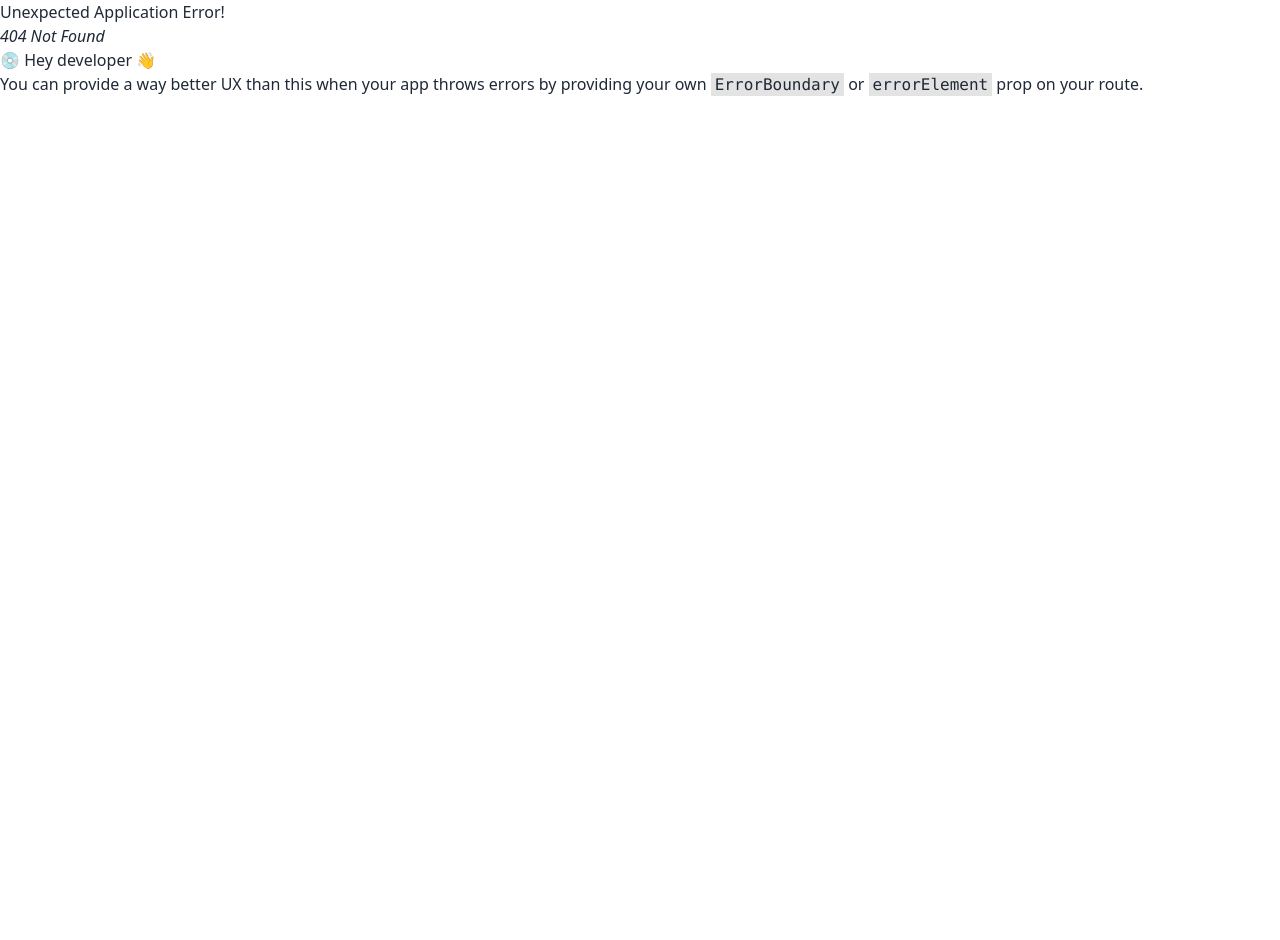
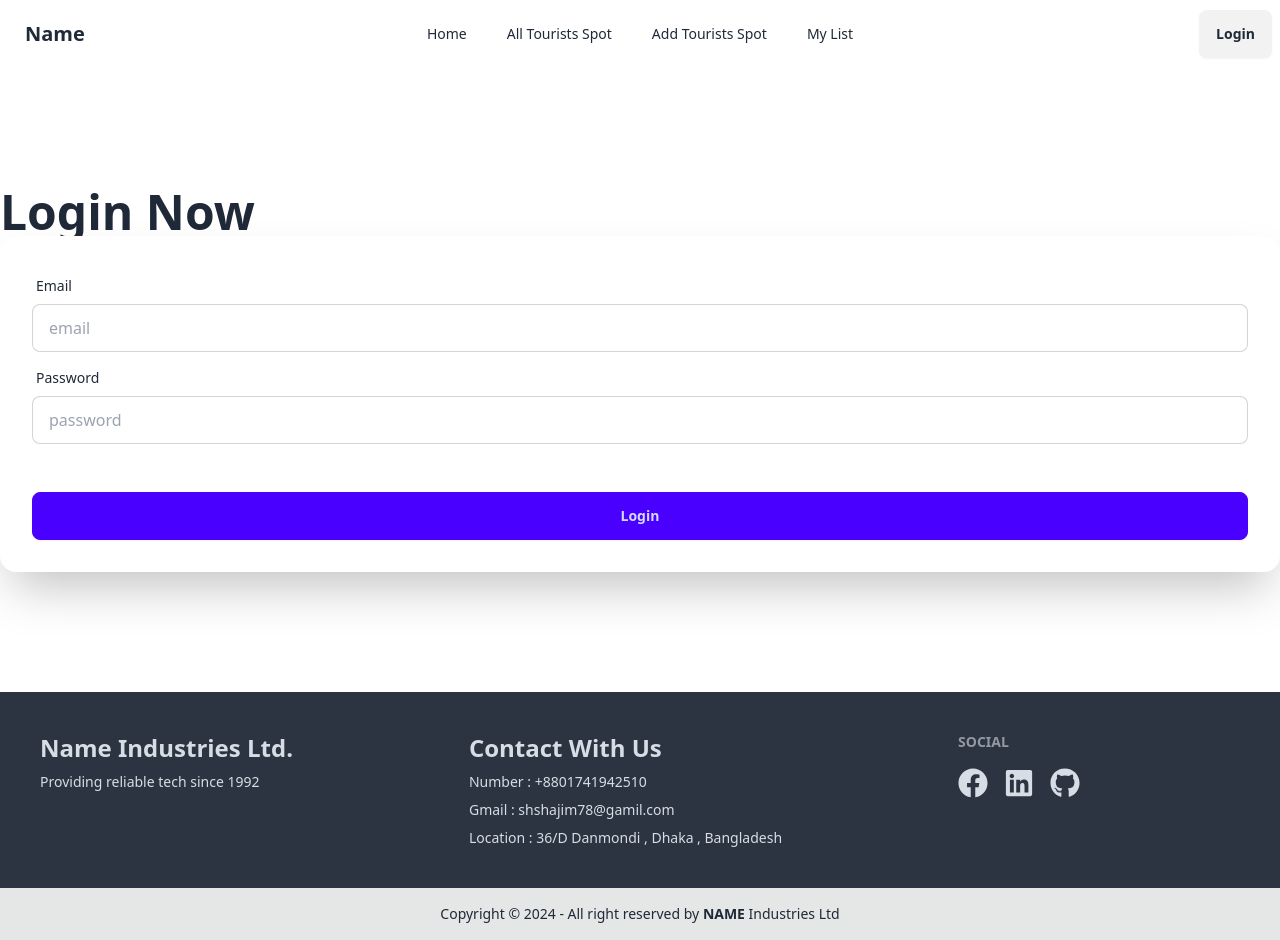
Before and after one commit to OHshajim/SAFAR-Client, a React (Vite) app: page /login in a window 1280 px wide. Before the commit this address had no page. Before the commit the page ends 800 px from the top, so only its background shows below. Built offline with nearby package versions, Linux system fonts and the light colour scheme.

Commit message:
login page add

```diff
--- a/src/Provider/AuthProvider.jsx
+++ b/src/Provider/AuthProvider.jsx
@@ -1,6 +1,6 @@
 import { createContext, useState } from "react";
-import auth from "../Firebase/firebase.config";
-import { createUserWithEmailAndPassword } from "firebase/auth";
+import { createUserWithEmailAndPassword, signInWithEmailAndPassword } from "firebase/auth";
+import auth from "../Firebase/Firebase.config";
 
 export const AuthContext = createContext(null)
 
@@ -8,10 +8,16 @@ const AuthProvider = ({ children }) => {
   const [user, setUser] = useState({})
 
   // create user
-  const createUser = ( email, password) => {
+  const createUser = (email, password) => {
     return createUserWithEmailAndPassword(auth, email, password);
   }
-  const info = { user, createUser }
+  // login
+  const Login = (email, password) => {
+    return signInWithEmailAndPassword(auth, email, password);
+  }
+
+
+  const info = { user, createUser, Login }
   return (
     <AuthContext.Provider value={info}>
       {children}
--- /dev/null
+++ b/src/assets/Pages/Login.jsx
@@ -0,0 +1,66 @@
+import { useContext, useState } from "react";
+import { AuthContext } from "../../Provider/AuthProvider";
+
+const Login = () => {
+    const { Login } = useContext(AuthContext)
+    const [error, setError] = useState("")
+    const handleLogin = event => {
+        setError(" ")
+        event.preventDefault();
+        const form = event.target;
+        const email = form.email.value;
+        const password = form.password.value;
+        console.log(email, password);
+        Login(email, password)
+            .then((userCredential) => {
+                // Signed in
+                const user = userCredential.user;
+                console.log(user);
+            })
+            .catch((error) => {
+                const errorCode = error.code;
+                const errorMessage = error.message;
+                console.log(error);
+                setError(errorMessage)
+            });
+    }
+    return (
+        <div>
+            <div className=" my-20 ">
+                <div className=" flex-col max-w-[1600px] mx-auto py-10">
+                    <div className="text-center lg:text-left">
+                        <h1 className="text-5xl font-bold">Login Now </h1>
+                    </div>
+                    <div className="card shrink-0 w-full  shadow-2xl bg-base-100">
+                        <form className="card-body" onSubmit={handleLogin}>
+
+                            <div className="form-control">
+                                <label className="label">
+                                    <span className="label-text">Email</span>
+                                </label>
+                                <input type="email" placeholder="email" name="email" className="input input-bordered" required />
+                            </div>
+
+                            <div className="form-control">
+                                <label className="label">
+                                    <span className="label-text">Password</span>
+                                </label>
+                                <input type="password" placeholder="password" name="password" className="input input-bordered" required />
+                                <label className="label text-red-500 font-medium">
+                                    {
+                                        error && <p>{error}</p>
+                                    }
+                                </label>
+                            </div>
+                            <div className="form-control mt-6">
+                                <button className="btn btn-primary">Login</button>
+                            </div>
+                        </form>
+                    </div>
+                </div>
+            </div>
+        </div>
+    );
+};
+
+export default Login;
--- a/src/assets/Pages/Register.jsx
+++ b/src/assets/Pages/Register.jsx
@@ -1,17 +1,45 @@
-import { useContext } from "react";
+import { useContext, useState } from "react";
 import { AuthContext } from "../../Provider/AuthProvider";
+import { updateProfile } from "firebase/auth";
+import auth from "../../Firebase/Firebase.config";
 
 const Register = () => {
     const { createUser } = useContext(AuthContext)
+    const [error, setError] = useState("")
     const handleRegister = event => {
+        setError(" ")
         event.preventDefault();
         const form = event.target;
         const email = form.email.value;
+        const name = form.name.value;
+        const photo = form.photo.value;
         const password = form.password.value;
         console.log(email, password);
+        if (password.search(/[a-z]/) < 0) {
+            setError("● password must have a Lowercase letter  ")
+            return;
+        }
+        if (password.search(/[A-Z]/) < 0) {
+            setError("● password must have an Uppercase letter  ")
+            return;
+        }
+        if (password.search(/(?=.{6,})/) < 0) {
+            setError("● password  Length must be at least 6 character")
+            return;
+        }
         createUser(email, password)
             .then(user => {
                 console.log(user);
+                updateProfile(auth.currentUser, {
+                    displayName: `${name}`, photoURL: `${photo}`
+                })
+                    .then(() => {
+                        console.log(auth.currentUser)
+                    })
+                    .catch((error) => {
+                        console.error(error);
+                    });
+
             })
             .catch(error => {
                 console.error(error);
@@ -28,21 +56,35 @@ const Register = () => {
                         <form className="card-body" onSubmit={handleRegister}>
                             <div className="form-control">
                                 <label className="label">
+                                    <span className="label-text">Name</span>
+                                </label>
+                                <input type="text" placeholder="name" name="name" className="input input-bordered" required />
+                            </div>
+                            <div className="form-control">
+                                <label className="label">
                                     <span className="label-text">Email</span>
                                 </label>
                                 <input type="email" placeholder="email" name="email" className="input input-bordered" required />
                             </div>
                             <div className="form-control">
                                 <label className="label">
+                                    <span className="label-text">Photo URL</span>
+                                </label>
+                                <input type="text" placeholder="Photo URL" name="photo" className="input input-bordered" required />
+                            </div>
+                            <div className="form-control">
+                                <label className="label">
                                     <span className="label-text">Password</span>
                                 </label>
                                 <input type="password" placeholder="password" name="password" className="input input-bordered" required />
-                                <label className="label">
-                                    <a href="#" className="label-text-alt link link-hover">Forgot password?</a>
+                                <label className="label text-red-500 font-medium">
+                                    {
+                                        error && <p>{error}</p>
+                                    }
                                 </label>
                             </div>
                             <div className="form-control mt-6">
-                                <button className="btn btn-primary">Login</button>
+                                <button className="btn btn-primary">register</button>
                             </div>
                         </form>
                     </div>
--- a/src/main.jsx
+++ b/src/main.jsx
@@ -9,6 +9,7 @@ import Root from './assets/Layout/Root';
 import Home from './assets/Pages/Home';
 import AuthProvider from './Provider/AuthProvider';
 import Register from './assets/Pages/Register';
+import Login from './assets/Pages/Login';
 
 const router = createBrowserRouter([
   {
@@ -23,6 +24,10 @@ const router = createBrowserRouter([
         path:"/register",
         element:<Register/>
       },
+      {
+        path:"/login",
+        element:<Login/>
+      },
     ]
   },
 ]);
```
Also changed, not shown: .eslintrc.cjs.
